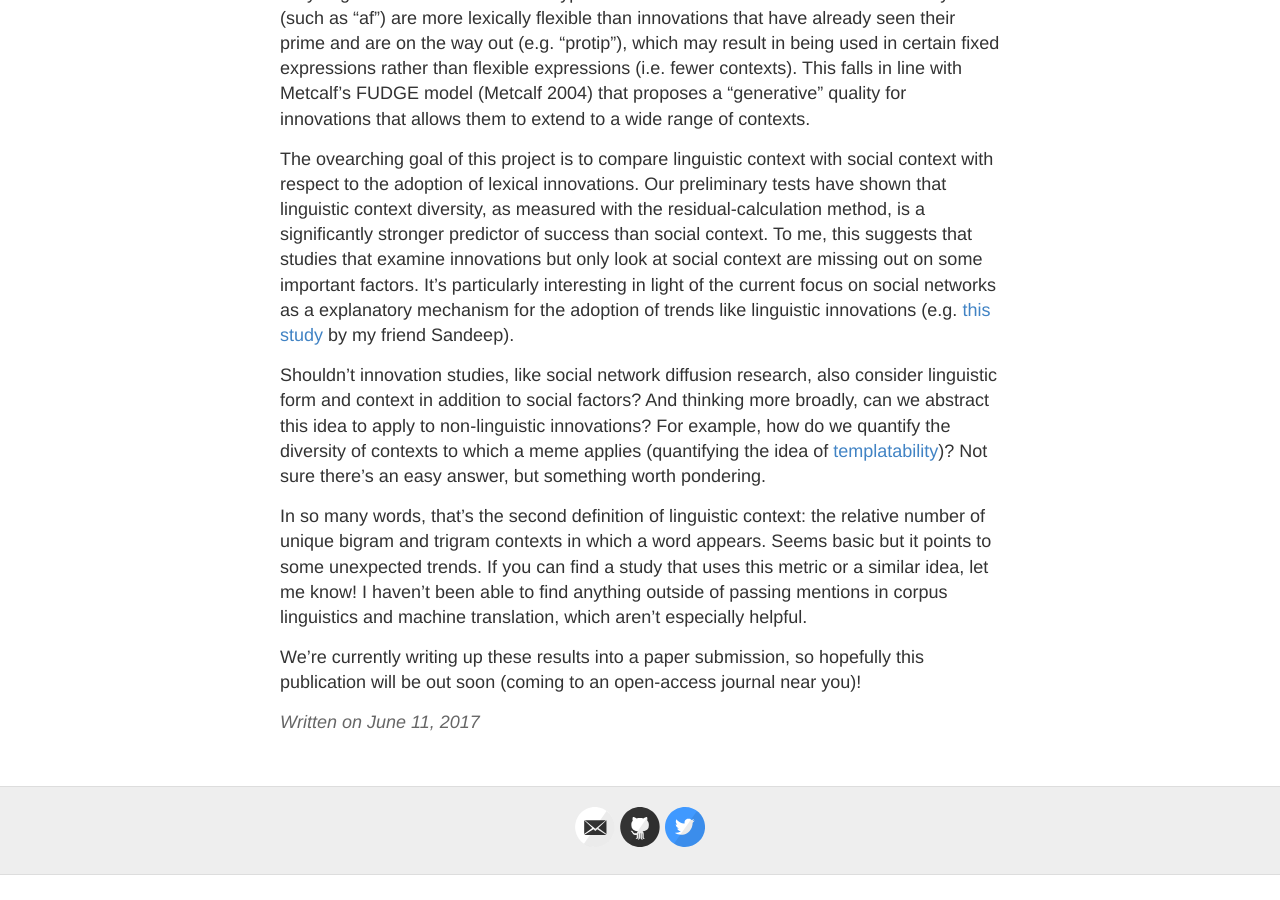
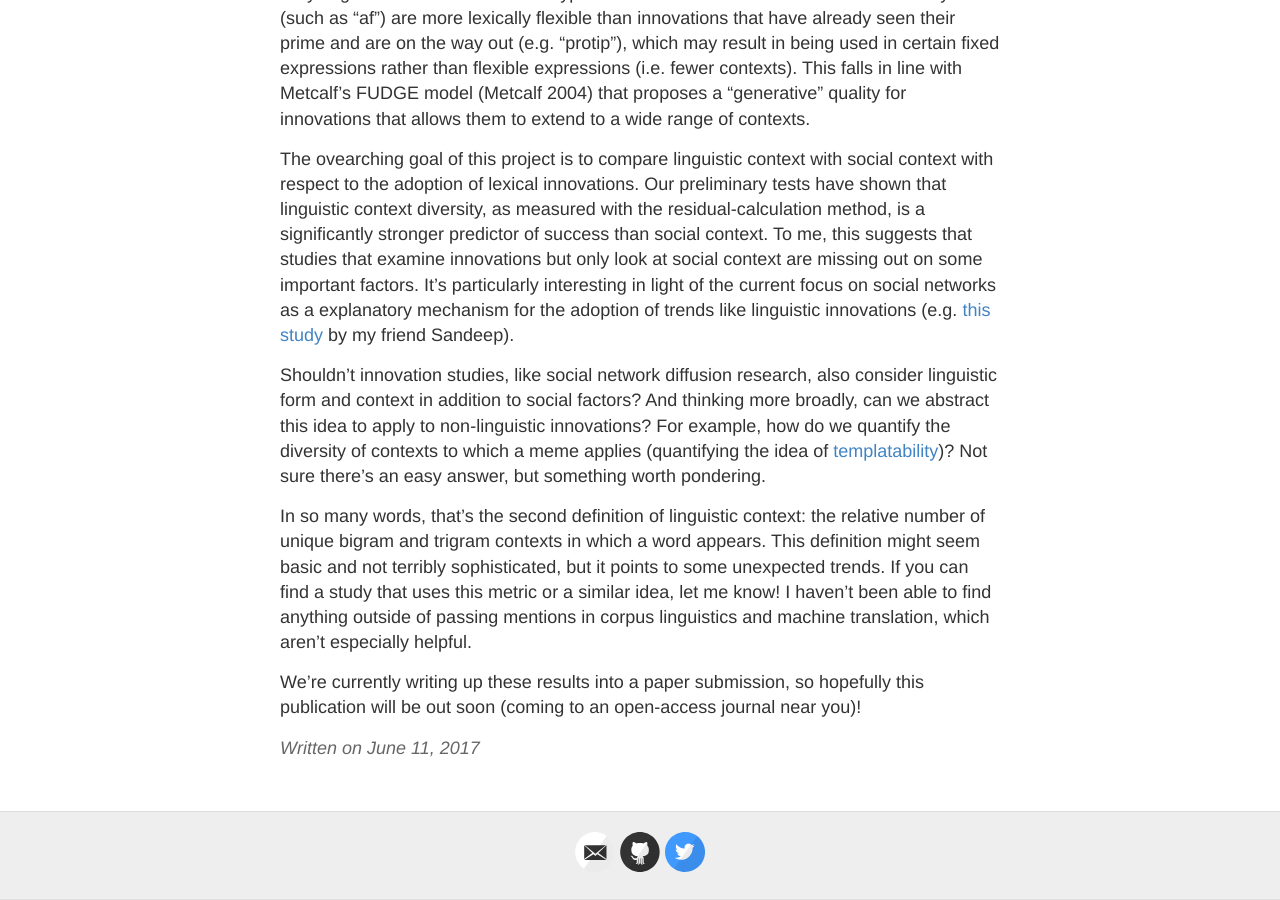
Before and after one commit to ianbstewart/ianbstewart.github.io, a Jekyll site: the page built from _posts/2017-06-11-context2.md, in a window 1280 px wide and 900 px high, scrolled down 3122 px. Built offline with Jekyll 4.4.1, drawn with Linux system fonts in a browser that asks for light colours; before the commit the page ends 3997 px from its top, so only the background shows below that.

Commit message:
updating post

```diff
--- a/_posts/2017-06-11-context2.md
+++ b/_posts/2017-06-11-context2.md
@@ -29,6 +29,6 @@ The ovearching goal of this project is to compare linguistic context with social
 
 Shouldn't innovation studies, like social network diffusion research, also consider linguistic form and context in addition to social factors? And thinking more broadly, can we abstract this idea to apply to non-linguistic innovations? For example, how do we quantify the diversity of contexts to which a meme applies (quantifying the idea of [templatability](https://www.microsoft.com/en-us/research/wp-content/uploads/2016/02/21Rintel-2013-CrisisMemes-AJPC.pdf))? Not sure there's an easy answer, but something worth pondering.
 
-In so many words, that's the second definition of linguistic context: the relative number of unique bigram and trigram contexts in which a word appears. Seems basic but it points to some unexpected trends. If you can find a study that uses this metric or a similar idea, let me know! I haven't been able to find anything outside of passing mentions in corpus linguistics and machine translation, which aren't especially helpful.
+In so many words, that's the second definition of linguistic context: the relative number of unique bigram and trigram contexts in which a word appears. This definition might seem basic and not terribly sophisticated, but it points to some unexpected trends. If you can find a study that uses this metric or a similar idea, let me know! I haven't been able to find anything outside of passing mentions in corpus linguistics and machine translation, which aren't especially helpful.
 
 We're currently writing up these results into a paper submission, so hopefully this publication will be out soon (coming to an open-access journal near you)!
```
